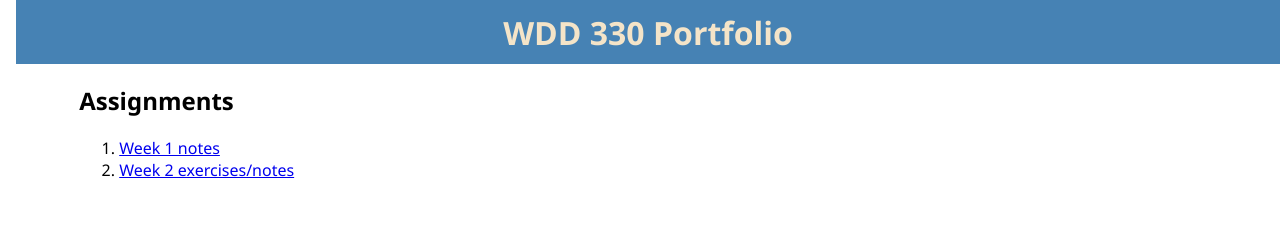
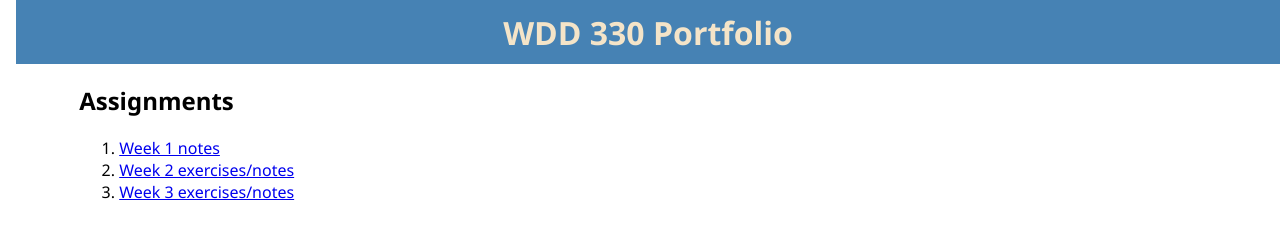
Before and after one commit to grriffin/wdd330, a plain HTML site: page index.html in a window 1280 px wide. Drawn offline with Linux system fonts and the light colour scheme.

Commit message:
Added week 03 to the main index.html

```diff
--- a/index.html
+++ b/index.html
@@ -25,7 +25,11 @@
       {
         label: "Week 2 exercises/notes",
         url: "week02/index.html"
-      }
+      },
+      {
+        label: "Week 3 exercises/notes",
+        url: "week03/index.html"
+      },
     ]
     const linkParent = document.getElementById('assignment-list');
     buildAssignmentLinks(linkParent, links);
```
